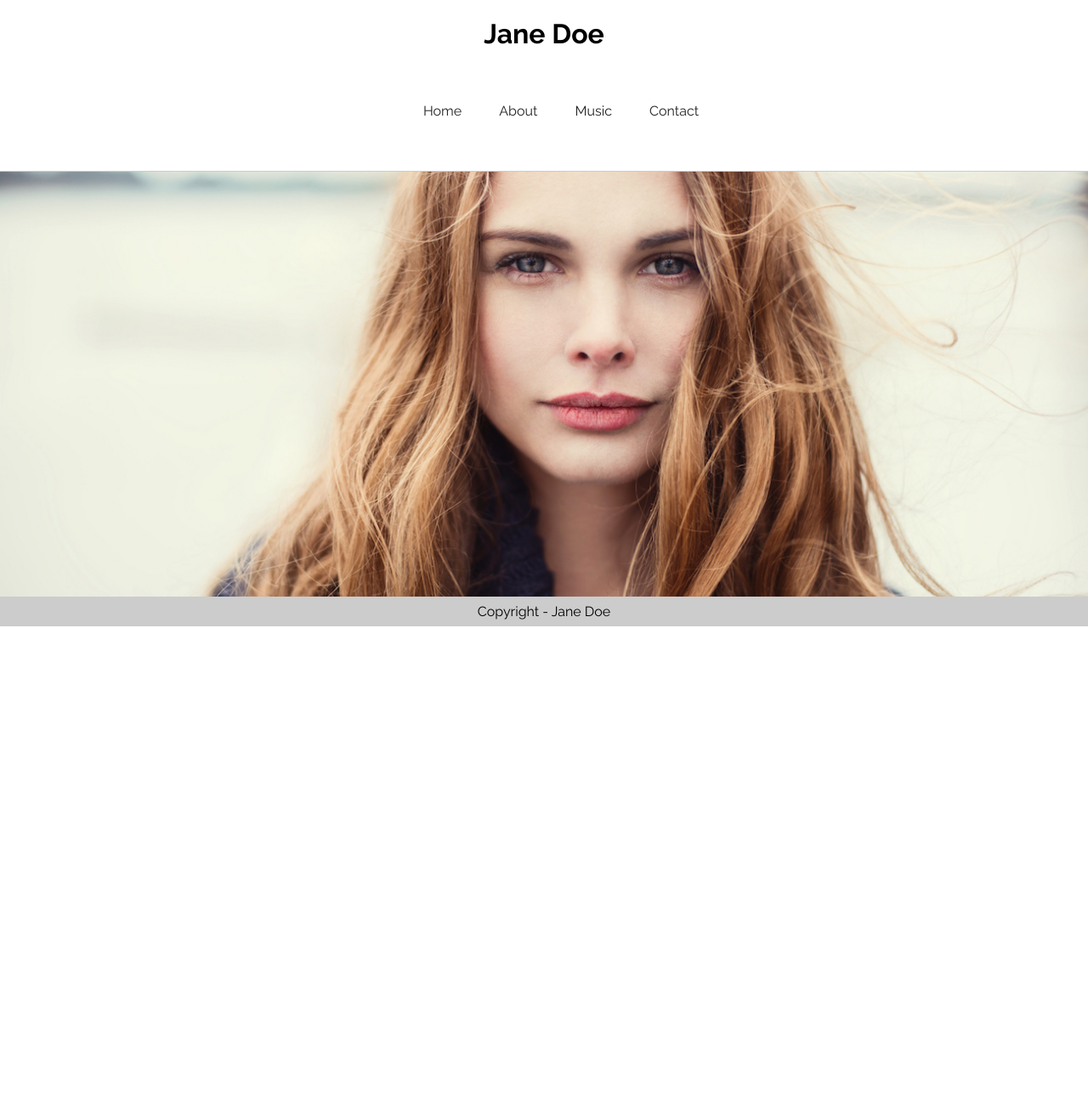
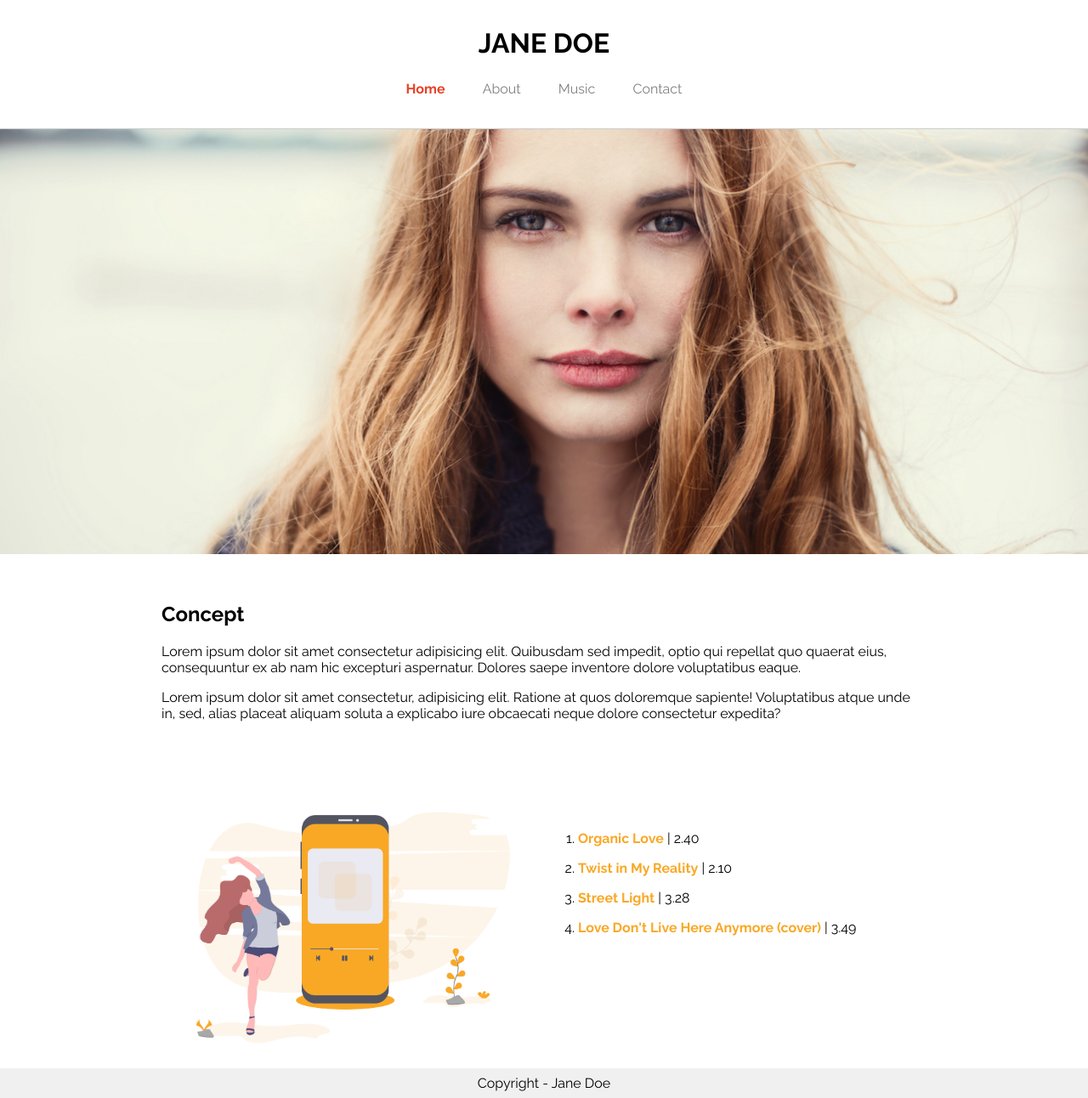
Before and after one commit to lucasliet/jane-doe, a plain HTML site: page index.html in a window 1280 px wide. Shown: the whole page at 85% size. Before the commit the page ends 800 px from the top, so only its background shows below. Drawn offline with Linux system fonts and the light colour scheme.

Commit message:
finished mockups

```diff
--- /dev/null
+++ b/css/about.css
@@ -0,0 +1,17 @@
+main {
+  display: flex;
+  flex-direction: column;
+  align-items: center;
+}
+
+main h3,main p {
+  margin: 0.6rem;
+}
+
+main p {
+  color: rgb(95, 95, 95);
+}
+
+main img {
+  max-width: 25%;
+}
--- /dev/null
+++ b/css/body.css
@@ -0,0 +1,9 @@
+@import url('https://fonts.googleapis.com/css2?family=Raleway:wght@400;700&display=swap');
+
+body {
+  font-family: 'Raleway', sans-serif;
+  margin: 0;
+  padding: 0;
+  position: relative;
+  min-height: 100vh;
+}
--- /dev/null
+++ b/css/contact.css
@@ -0,0 +1,58 @@
+main {
+  margin: auto;
+  max-width: 900px;
+}
+
+main section {
+  display: flex;
+  justify-content: space-between;
+}
+
+main h2 {
+  margin-top: 30px;
+}
+
+main form {
+  display:flex;
+  flex-direction: column;
+  justify-content: space-around;
+  width: 49%;
+  color: rgb(95, 95, 95);
+}
+
+main form fieldset {
+  padding: 0;
+  border: none;
+}
+
+main form input[type=text], input[type=email], main form textarea {
+  margin-bottom: 1.5rem;
+  border: solid 1px #ccc;
+  min-height: 25px;
+}
+
+main form button {
+  outline: 0;
+  border: none;
+  color: white;
+  border-radius: 4px;
+  background-color: #e74127;
+  padding: .3rem 1rem;
+  transition: background-color .2s;
+}
+
+main form button:hover {
+  background-color: #b9301b;
+}
+
+.contacts-info {
+  margin-top: 4rem;
+  display: flex;
+  flex-direction: column;
+}
+
+hr {
+  width: 100%;
+  border: solid 1px;
+  border-color: #cccccc
+}
--- /dev/null
+++ b/css/footer.css
@@ -0,0 +1,9 @@
+footer {
+  background-color: rgb(240, 240, 240);
+  text-align: center;
+  padding: .5rem 0;
+  position: absolute;
+  left: 0;
+  bottom: 0;
+  right: 0;
+}
--- /dev/null
+++ b/css/header.css
@@ -0,0 +1,38 @@
+header {
+  text-align: center;
+  border-bottom: 1px solid #ccc;
+  padding: 2rem 0;
+}
+
+header h1 {
+  margin: 0;
+  text-transform: uppercase;
+  padding-bottom: 5px
+}
+
+nav {
+  padding-top: 0px;
+}
+
+nav ul {
+  margin: 0;
+  padding: 0;
+  margin-top: 1rem;
+  list-style: none;
+}
+
+nav ul li {
+  display: inline-block;
+  padding: 5px 20px;
+}
+
+nav ul li a {
+  text-decoration: none;
+  color: gray;
+}
+
+.active {
+  font-weight: bold;
+  text-decoration: none;
+  color: #e74127;
+}
--- /dev/null
+++ b/css/home.css
@@ -0,0 +1,40 @@
+.banner {
+  margin: 0;
+  max-height: 500px;
+  overflow: hidden;
+}
+
+.banner img{
+  width: 100%;
+  object-position: center -200px;
+}
+
+main {
+  margin: auto;
+  max-width: 900px;
+}
+
+main article {
+  margin-top: 3.5rem;
+  margin-bottom: 5rem;
+}
+
+.musics {
+  display: flex;
+}
+
+.musics img {
+  max-width: 50%;
+}
+
+.musics ol {
+  margin-top: 3rem;
+}
+
+.musics ol li + li{
+  margin-top: 1rem;
+}
+
+.musics ol li strong {
+  color: #f9a826;
+}
--- /dev/null
+++ b/css/music.css
@@ -0,0 +1,4 @@
+main {
+  margin: auto;
+  max-width: 900px;
+}
--- a/css/style.css
+++ /dev/null
@@ -1,46 +0,0 @@
-@import url('https://fonts.googleapis.com/css2?family=Raleway:wght@400;700&display=swap');
-
-body {
-  font-family: 'Raleway', sans-serif;
-  margin: 0;
-  padding: 0;
-}
-header {
-  text-align: center;
-  border-bottom: 1px solid #ccc;
-  padding-bottom: 20px;
-}
-
-nav {
-  padding: 20px;
-}
-
-ul {
-  list-style: none;
-}
-
-ul li {
-  display: inline-block;
-  padding: 5px 20px;
-}
-
-ul li a {
-  text-decoration: none;
-  color: #222;
-}
-
-.banner {
-  max-height: 500px;
-  overflow: hidden;
-}
-
-.banner img{
-  width: 100%;
-  object-position: center -200px;
-}
-
-footer {
-  background-color: #ccc;
-  text-align: center;
-  padding: .5rem;
-}
--- a/index.html
+++ b/index.html
@@ -1,32 +1,60 @@
 <!DOCTYPE html>
 <html lang="pt-br">
+
 <head>
   <meta charset="UTF-8">
   <meta name="viewport" content="width=device-width, initial-scale=1.0">
-  <title>Jane Doe</title>
-  <link rel="stylesheet" href="css/style.css">
+  <title>JANE DOE</title>
+  <link rel="stylesheet" href="css/body.css">
+  <link rel="stylesheet" href="css/header.css">
+  <link rel="stylesheet" href="css/home.css">
+  <link rel="stylesheet" href="css/footer.css">
 </head>
+
 <body>
 
   <header>
     <h1>Jane Doe</h1>
     <nav>
       <ul>
-        <li><a href="#">Home</a></li>
-        <li><a href="#">About</a></li>
-        <li><a href="#">Music</a></li>
-        <li><a href="#">Contact</a></li>
+        <li><a class="active" href="#">Home</a></li>
+        <li><a href="about.html">About</a></li>
+        <li><a href="music.html">Music</a></li>
+        <li><a href="contact.html">Contact</a></li>
       </ul>
     </nav>
   </header>
 
-  <section class="banner">
-    <img src="img/jane.jpg" alt="Foto da cantora Jane Doe"/>
-  </section>
+  <figure class="banner">
+    <img src="img/jane.jpg" alt="Foto da cantora Jane Doe" />
+  </figure>
+
+  <main>
+    <article>
+      <h1>Concept</h1>
+      <p>Lorem ipsum dolor sit amet consectetur adipisicing elit. Quibusdam sed impedit, optio qui repellat quo quaerat
+        eius, consequuntur ex ab nam hic excepturi aspernatur. Dolores saepe inventore dolore voluptatibus eaque.</p>
+      <p>Lorem ipsum dolor sit amet consectetur, adipisicing elit. Ratione at quos doloremque sapiente! Voluptatibus
+        atque unde in, sed, alias placeat aliquam soluta a explicabo iure obcaecati neque dolore consectetur expedita?
+      </p>
+    </article>
+
+    <section class="musics">
+      <img src="/img/ilustra.png" alt="Menina dançante em frente ao celular." />
+      <ol>
+        <li><strong>Organic Love</strong> | 2.40</li>
+        <li><strong>Twist in My Reality</strong> | 2.10</li>
+        <li><strong>Street Light</strong> | 3.28</li>
+        <li><strong>Love Don't Live Here Anymore (cover)</strong> | 3.49</li>
+      </ol>
+    </section>
+    <br/>
+    <br/>
+  </main>
 
   <footer>
     Copyright - Jane Doe
   </footer>
+</body>
 
-</body>
 </html>
```
Also changed, not shown: about.html (added, +46 -0 lines), contact.html (added, +103 -0 lines), music.html (added, +55 -0 lines).
